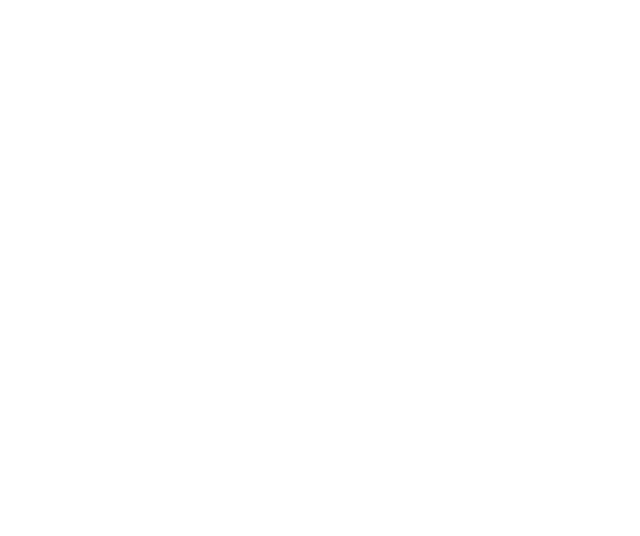
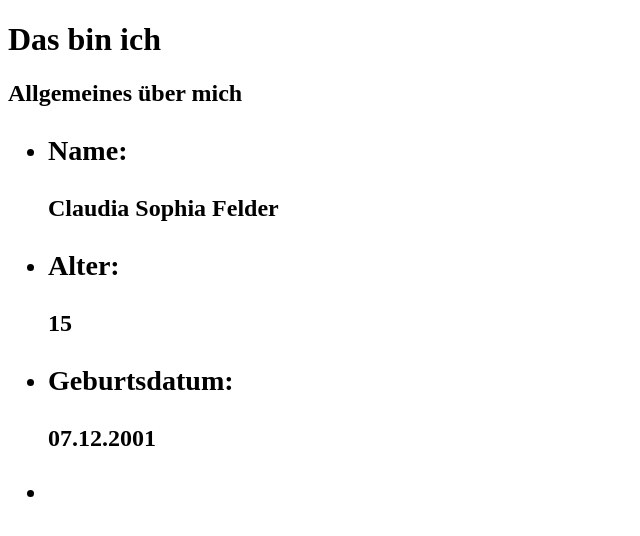
Before and after one commit to claudiafld/website, a plain HTML site: page about_me.html in a window 1280 px wide. Shown: the whole page, without its empty margins (0-640 px from the left). Drawn offline with Linux system fonts and the light colour scheme.

Commit message:
Update about_me.html

```diff
--- a/about_me.html
+++ b/about_me.html
@@ -3,5 +3,17 @@
     <head>
       <title> Claudia </title>
     </head>
+   <body>
+     <h1> Das bin ich </h1>
+     <h2> Allgemeines über mich <h2>
+       <ul>
+         <li> <h3> Name: </h3>
+           Claudia Sophia Felder </li>
+         <li> <h3> Alter: </h3>
+           15 </li>
+         <li> <h3> Geburtsdatum: </h3>
+           07.12.2001 </li>
+         <li> <h3>
 
-  </html
+    </body>
+  </html>
```
